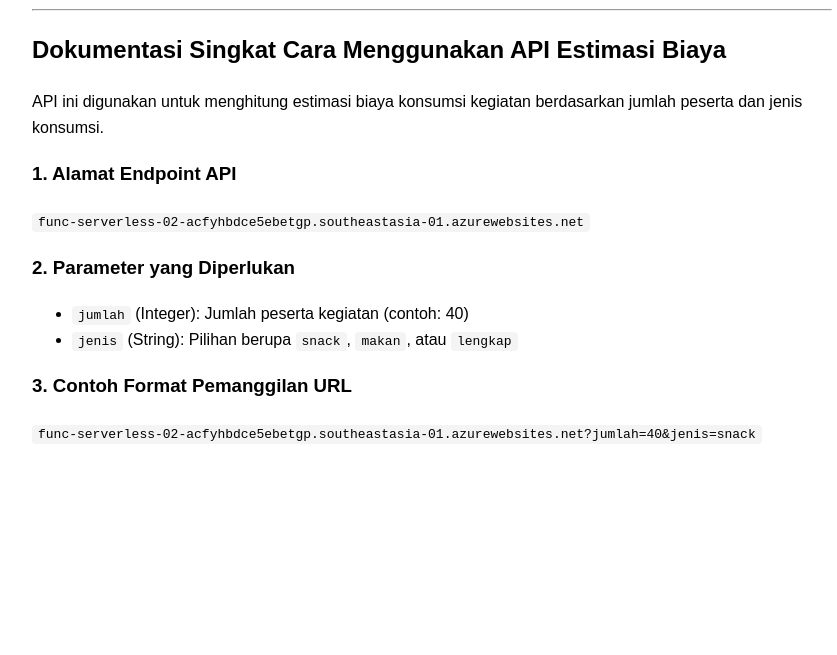
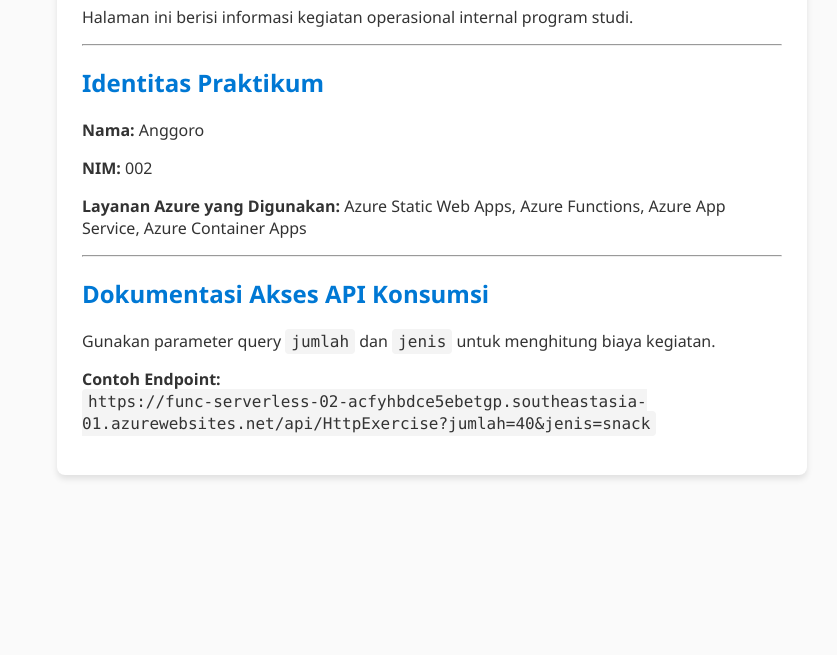
Before and after one commit to Agas29/pratikumExercise, a plain HTML site: page index.html in a window 1280 px wide. Shown: the part 145-800 px from the top of the page, without its empty margins (208-1045 px from the left). Drawn offline with Linux system fonts and the light colour scheme.

Commit message:
Update index.html

```diff
--- a/index.html
+++ b/index.html
@@ -3,35 +3,34 @@
 <head>
     <meta charset="UTF-8">
     <meta name="viewport" content="width=device-width, initial-scale=1.0">
-    <title>Informasi Kegiatan & API Konsumsi</title>
+    <title>Praktikum Komputasi Awan - Informasi Kegiatan</title>
     <style>
-        body { font-family: Arial, sans-serif; margin: 40px; line-height: 1.6; }
-        .container { max-width: 800px; margin: auto; }
-        code { background-color: #f4f4f4; padding: 2px 6px; border-radius: 4px; font-family: monospace; }
-        pre { background: #f4f4f4; padding: 15px; border-left: 4px solid #0078d4; overflow-x: auto; }
+        body { font-family: 'Segoe UI', Tahoma, Geneva, Verdana, sans-serif; margin: 40px; background-color: #fafafa; color: #333; }
+        .card { background: white; padding: 25px; border-radius: 8px; box-shadow: 0 4px 6px rgba(0,0,0,0.1); max-width: 700px; margin: auto; }
+        h1, h2 { color: #0078d4; }
+        code { background: #f4f4f4; padding: 3px 6px; border-radius: 4px; font-family: Consolas, monospace; }
     </style>
 </head>
 <body>
-    <div class="container">
+    <div class="card">
         <h1>Sistem Informasi Kegiatan Mahasiswa</h1>
-        <p>Selamat datang di halaman informasi kegiatan Program Studi Informatika Politeknik Astra.</p>
-
+        <p>Halaman ini berisi informasi kegiatan operasional internal program studi.</p>
         <hr>
 
-        <h2>Dokumentasi Singkat Cara Menggunakan API Estimasi Biaya</h2>
-        <p>API ini digunakan untuk menghitung estimasi biaya konsumsi kegiatan berdasarkan jumlah peserta dan jenis konsumsi.</p>
+        <h2>Identitas Praktikum</h2>
+        <p><strong>Nama:</strong> Anggoro</p>
+        <p><strong>NIM:</strong> 002</p>
+        <p><strong>Layanan Azure yang Digunakan:</strong> Azure Static Web Apps, Azure Functions, Azure App Service, Azure Container Apps</p>
+        <hr>
 
-        <h3>1. Alamat Endpoint API</h3>
-        <p><code>func-serverless-02-acfyhbdce5ebetgp.southeastasia-01.azurewebsites.net</code></p>
-
-        <h3>2. Parameter yang Diperlukan</h3>
-        <ul>
-            <li><code>jumlah</code> (Integer): Jumlah peserta kegiatan (contoh: 40)</li>
-            <li><code>jenis</code> (String): Pilihan berupa <code>snack</code>, <code>makan</code>, atau <code>lengkap</code></li>
-        </ul>
-
-        <h3>3. Contoh Format Pemanggilan URL</h3>
-        <p><code>func-serverless-02-acfyhbdce5ebetgp.southeastasia-01.azurewebsites.net?jumlah=40&jenis=snack</code></p>
+        <h2>Dokumentasi Akses API Konsumsi</h2>
+        <p>Gunakan parameter query <code>jumlah</code> dan <code>jenis</code> untuk menghitung biaya kegiatan.</p>
+        <p><strong>Contoh Endpoint:</strong><br>
+        <code>https://func-serverless-02-acfyhbdce5ebetgp.southeastasia-01.azurewebsites.net/api/HttpExercise?jumlah=40&jenis=snack</code></p>
     </div>
 </body>
+
+
+
+
 </html>
```
